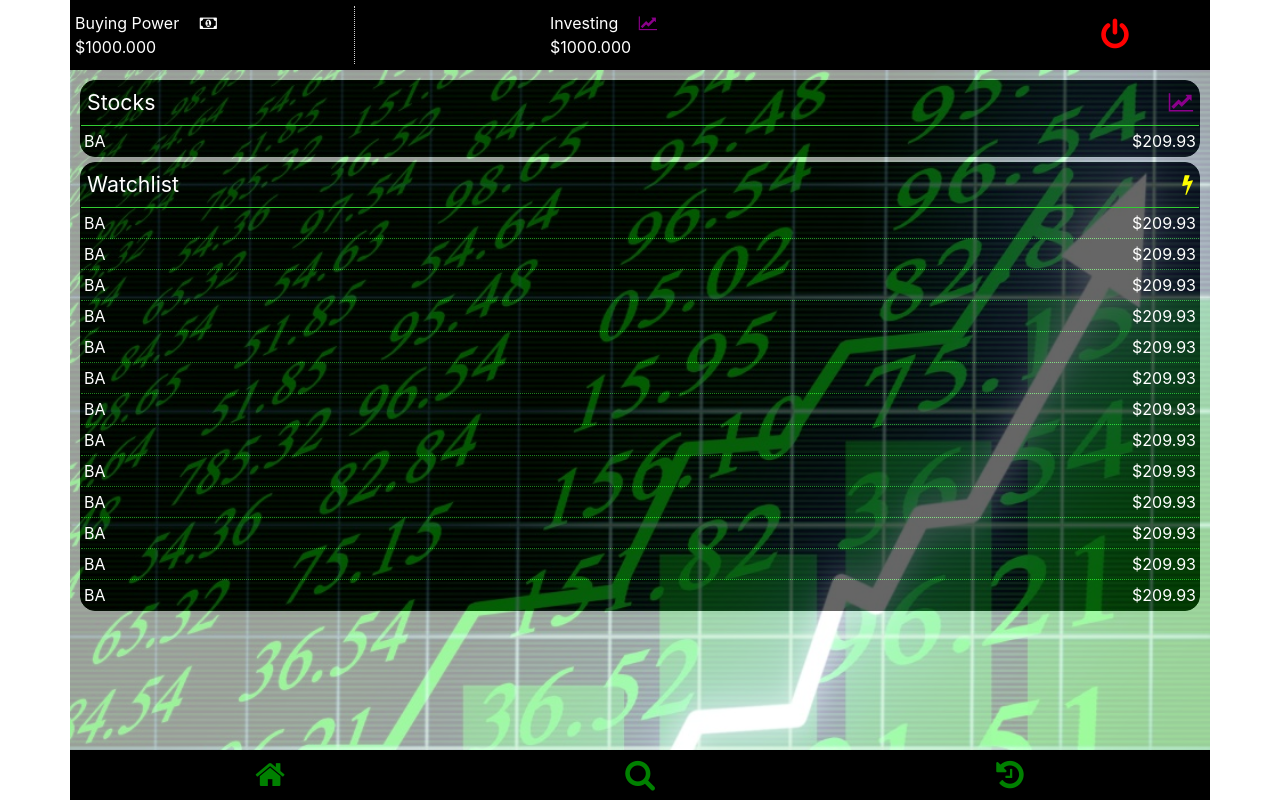
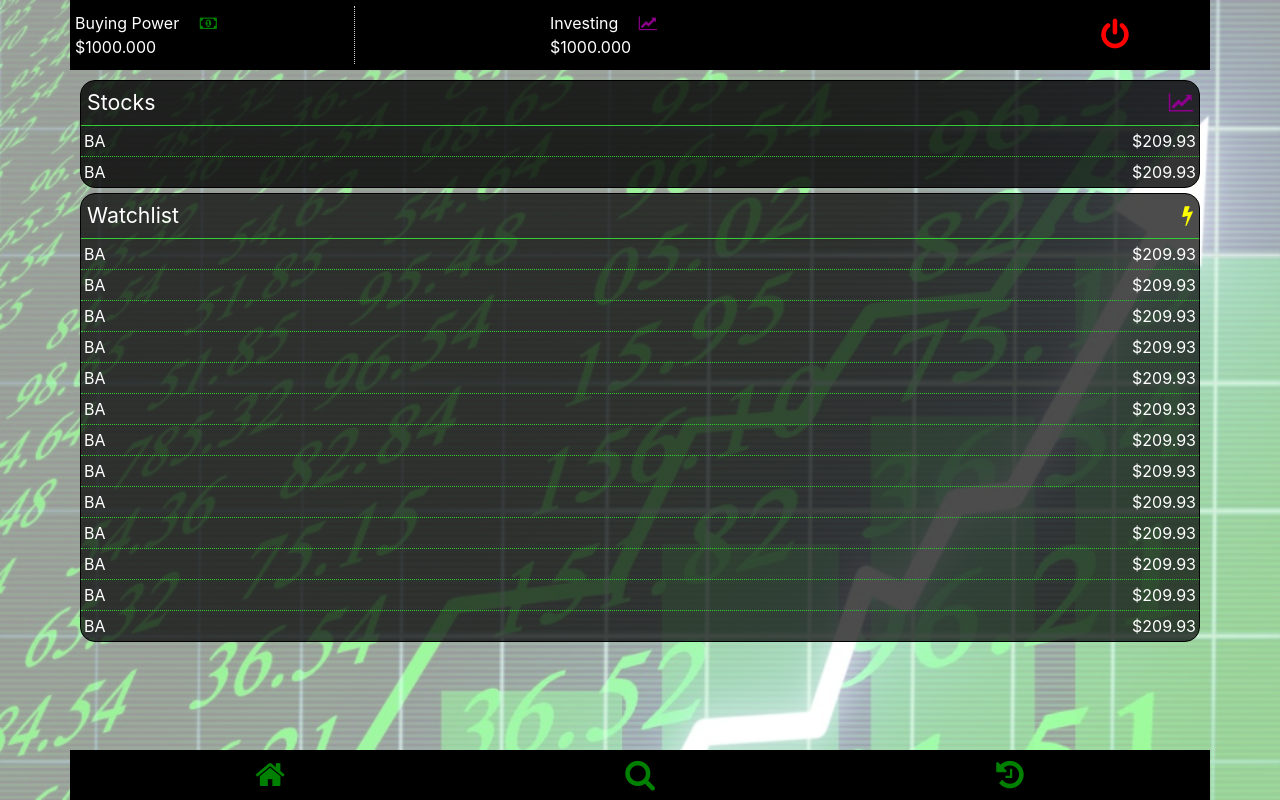
Before and after one commit to dagmawig/mock-trader-full-stack, a React (Create React App) app: page / in a window 1280 px wide. Built offline with nearby package versions, Linux system fonts and the light colour scheme.

Commit message:
updated home.css to make background static while scrolling

```diff
--- a/src/components/Header.css
+++ b/src/components/Header.css
@@ -59,3 +59,6 @@
     margin: 0px;
     padding: 0px;
 }
+.fa-money {
+    color: green;
+}
--- a/src/components/Home.css
+++ b/src/components/Home.css
@@ -5,6 +5,18 @@
     padding: 0;
     height: calc(100vh - 120px);
     overflow-y: scroll;
+}
+.home::before {
+    content: '';
+    position: absolute;
+    top: 0;
+    right: 0;
+    left: 0;
+    bottom: 0;
+    background-image: url("../images/background.jpg");
+    opacity: 0.4;
+    background-repeat: no-repeat;
+    background-size: cover;
 }
 .home_row {
     min-height: 100%;
@@ -17,20 +29,8 @@
     align-items: center;
     color: white;
 }
-.home_row::before {
-    content: '';
-    position: absolute;
-    top: 0;
-    right: 0;
-    left: 0;
-    bottom: 0;
-    background-image: url("../images/background.jpg");
-    opacity: 0.4;
-    background-repeat: no-repeat;
-    background-size: cover;
-}
 .home_investing {
-    background-color: rgba(0,0,0,1);
+    background-color: rgba(0,0,0,.8);
     border: black solid 1px;
     border-radius: 15px;
     overflow: hidden;
@@ -38,11 +38,10 @@
     flex-direction: column;
     width: 100%;
     margin: 0px;
-    /* margin-top: 0px; */
     margin-bottom: 5px;
 }
 .home_watchlist {
-    background-color: rgba(0,0,0,1);
+    background-color: rgba(0,0,0,.7);
     border: black solid 1px;
     border-radius: 15px;
     overflow: hidden;
@@ -66,7 +65,6 @@
     z-index: 5;
 }
 .home_stock {
-    background-color: rgba(0,0,0,1);
     color: white;
     display: flex;
     width: 100%;
--- a/src/components/Home.js
+++ b/src/components/Home.js
@@ -12,6 +12,14 @@ function Home() {
                             </div>
                         <div className="home_header_icon col-6">
                             <i className="fa fa-line-chart"></i>
+                        </div>
+                    </div>
+                    <div className="home_stock row">
+                        <div className="home_stock_ticker col-6">
+                            BA
+                        </div>
+                        <div className="home_stock_price col-6">
+                            $209.93
                         </div>
                     </div>
                     <div className="home_stock row">
```
Also changed, not shown: 1 other file (tests, documents, lock files or other folders).
